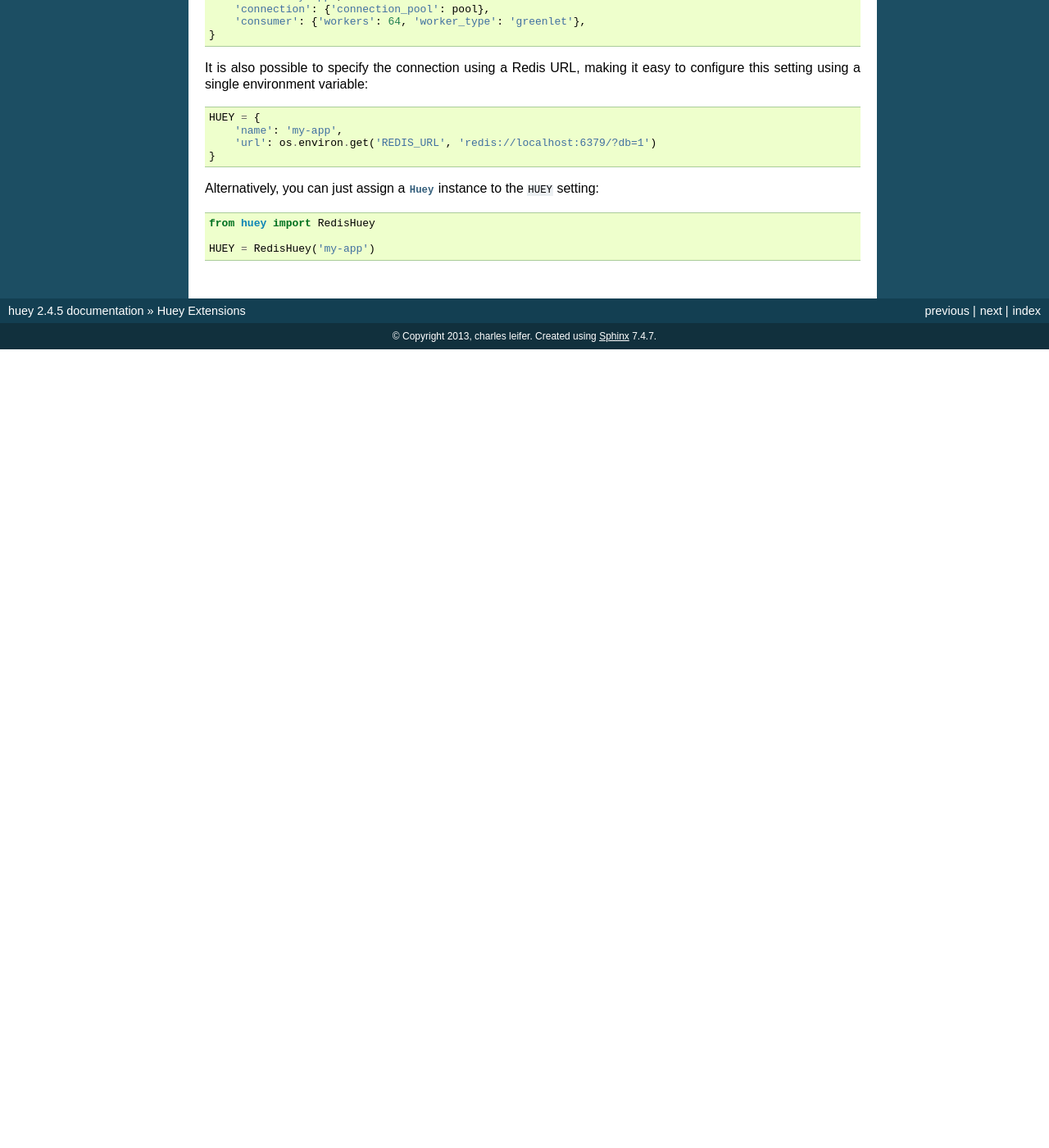
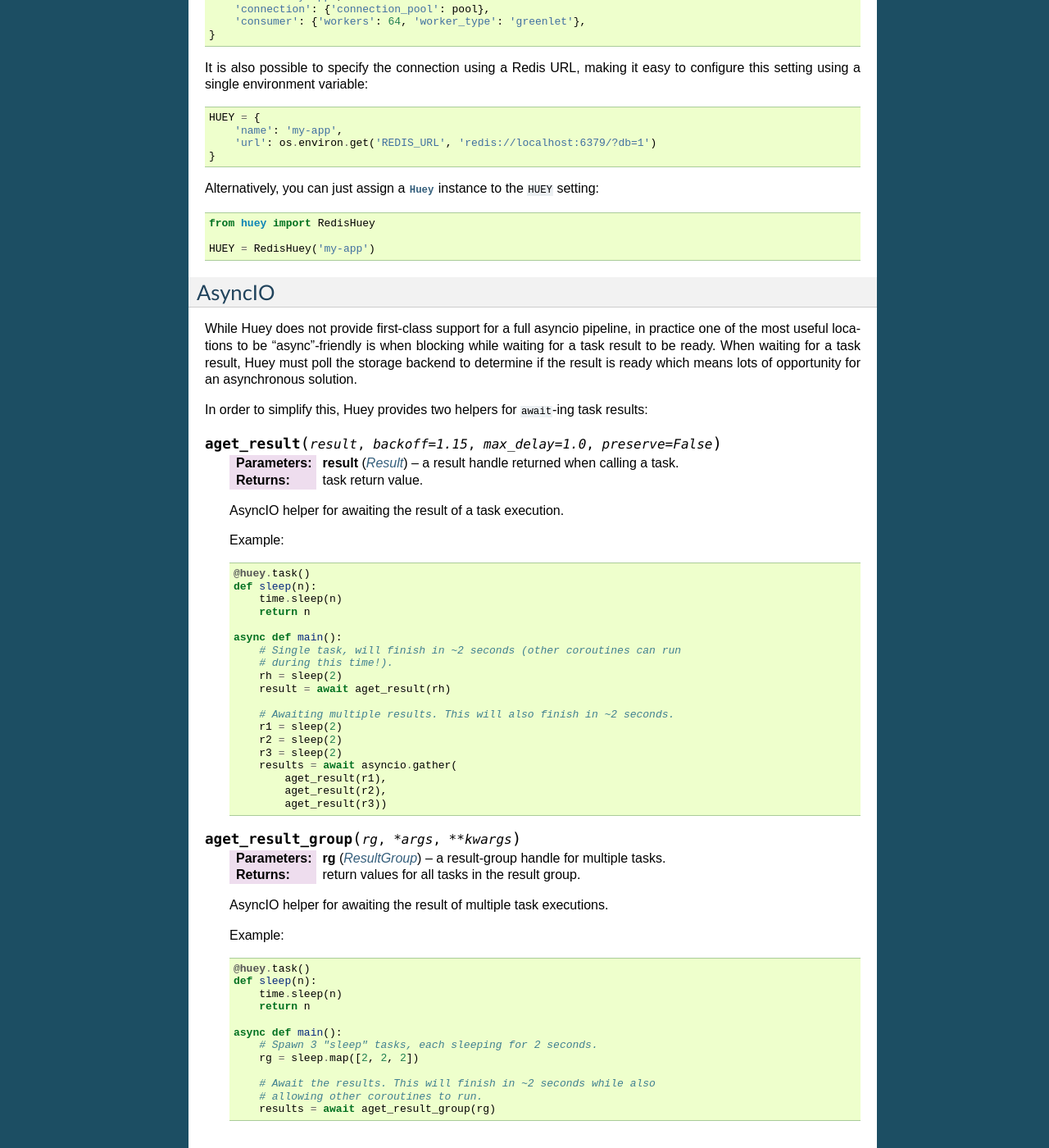
Before and after one commit to coleifer/huey, a Sphinx documentation site: the page built from docs/contrib.rst, in a window 1280 px wide and 1400 px high, scrolled down 6777 px. Shown: the whole window at 82% size. Built offline with Sphinx 7.4.7, drawn with Linux system fonts in a browser that asks for light colours; before the commit the page ends 7203 px from its top, so only the background shows below that; some of the changed text lies outside the part shown.

Commit message:
Add short doc for new asyncio helpers.

```diff
--- /dev/null
+++ b/docs/asyncio.rst
@@ -0,0 +1,69 @@
+.. _asyncio:
+
+AsyncIO
+-------
+
+While Huey does not provide first-class support for a full asyncio pipeline, in
+practice one of the most useful locations to be "async"-friendly is when
+blocking while waiting for a task result to be ready. When waiting for a task
+result, Huey must poll the storage backend to determine if the result is ready
+which means lots of opportunity for an asynchronous solution.
+
+In order to simplify this, Huey provides two helpers for ``await``-ing task
+results:
+
+.. py:function:: aget_result(result, backoff=1.15, max_delay=1.0, preserve=False)
+
+    :param Result result: a result handle returned when calling a task.
+    :return: task return value.
+
+    AsyncIO helper for awaiting the result of a task execution.
+
+    Example:
+
+    .. code-block:: python
+
+        @huey.task()
+        def sleep(n):
+            time.sleep(n)
+            return n
+
+        async def main():
+            # Single task, will finish in ~2 seconds (other coroutines can run
+            # during this time!).
+            rh = sleep(2)
+            result = await aget_result(rh)
+
+            # Awaiting multiple results. This will also finish in ~2 seconds.
+            r1 = sleep(2)
+            r2 = sleep(2)
+            r3 = sleep(2)
+            results = await asyncio.gather(
+                aget_result(r1),
+                aget_result(r2),
+                aget_result(r3))
+
+
+.. py:function:: aget_result_group(rg, *args, **kwargs)
+
+    :param ResultGroup rg: a result-group handle for multiple tasks.
+    :return: return values for all tasks in the result group.
+
+    AsyncIO helper for awaiting the result of multiple task executions.
+
+    Example:
+
+    .. code-block:: python
+
+        @huey.task()
+        def sleep(n):
+            time.sleep(n)
+            return n
+
+        async def main():
+            # Spawn 3 "sleep" tasks, each sleeping for 2 seconds.
+            rg = sleep.map([2, 2, 2])
+
+            # Await the results. This will finish in ~2 seconds while also
+            # allowing other coroutines to run.
+            results = await aget_result_group(rg)
--- a/docs/contrib.rst
+++ b/docs/contrib.rst
@@ -9,3 +9,5 @@ beyond the core APIs.
 .. include:: mini.rst
 
 .. include:: django.rst
+
+.. include:: asyncio.rst
```
Also changed, not shown: 1 other file.
